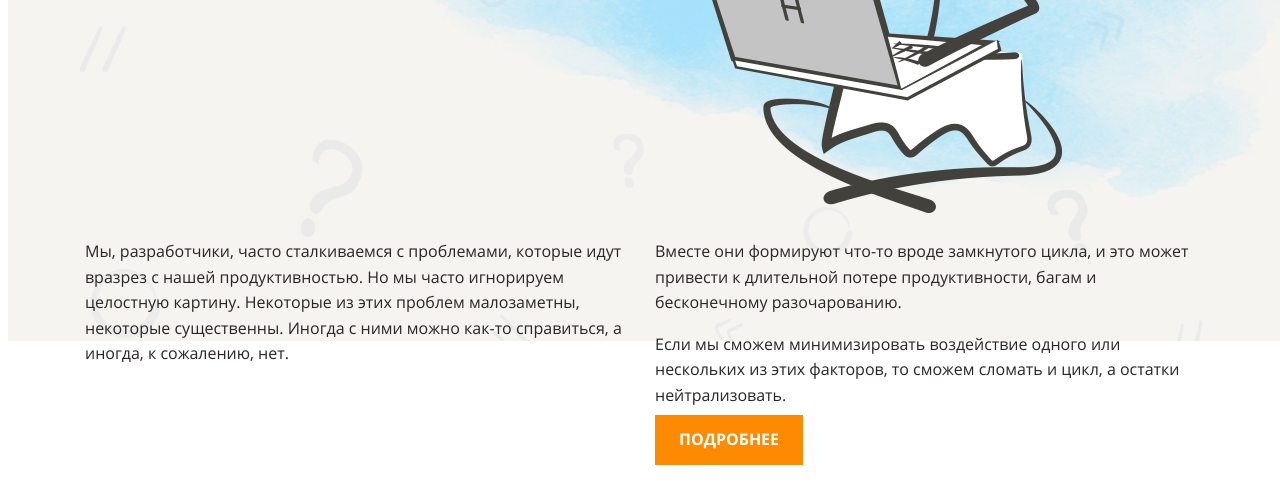
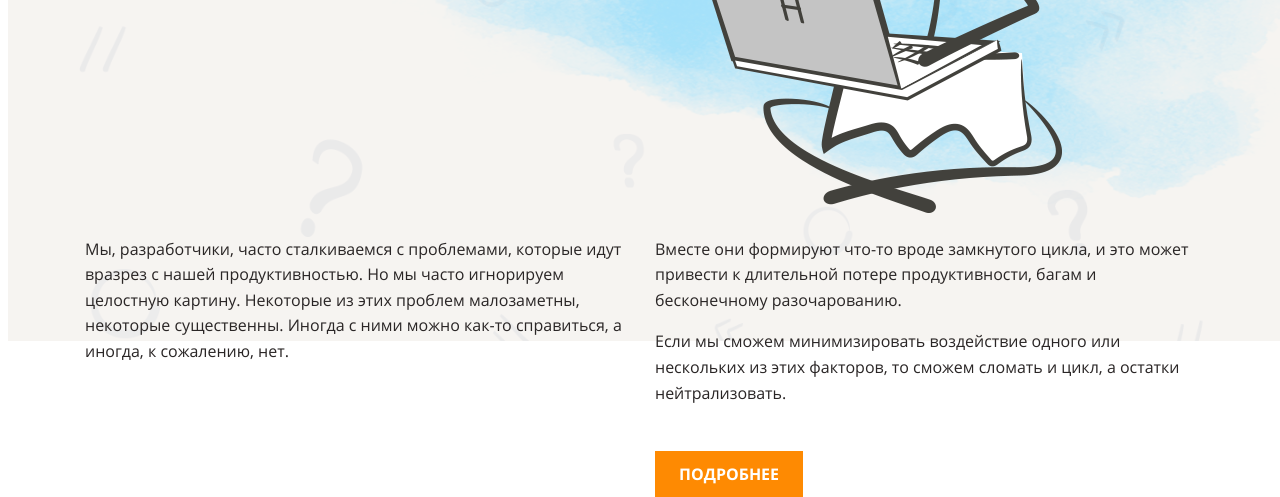
Before and after one commit to Melderey/layout-designer-project-lvl1, a website: page src/index.html in a window 1280 px wide. Shown: the part 459-956 px from the top of the page. Before the commit the page ends 924 px from the top, so only its background shows below. Drawn offline with Linux system fonts and the light colour scheme; files whose address does not match are found by name.

Commit message:
Refactor: change nesting HTML tags

```diff
--- a/src/index.html
+++ b/src/index.html
@@ -18,40 +18,40 @@
               alt="Изображение задумчивого человечка работающего за компьютером"
             />
           </div>
-          <div class="header-h1">
-            <h1>
+          <div class="header-text">
+            <h1 class="header-h1">
               Когнитивные <br />искажения <br />
               <span class="header-h1-span">в програмировании</span>
             </h1>
-          </div>
             <div class="text-columns">
               <div class="first-column">
                 <p>
-                Мы, разработчики, часто сталкиваемся с проблемами, которые идут
-                вразрез с нашей продуктивностью. Но мы часто игнорируем
+                  Мы, разработчики, часто сталкиваемся с проблемами, которые
+                  идут вразрез с нашей продуктивностью. Но мы часто игнорируем
                   целостную картину. Некоторые из этих проблем малозаметны,
-                некоторые существенны. Иногда с ними можно как-то справиться, а
-                иногда, к сожалению, нет.
+                  некоторые существенны. Иногда с ними можно как-то справиться,
+                  а иногда, к сожалению, нет.
                 </p>
               </div>
               <div class="second-column">
                 <p>
-                Вместе они формируют что-то вроде замкнутого цикла, и это может
-                привести к длительной потере продуктивности, багам и
+                  Вместе они формируют что-то вроде замкнутого цикла, и это
+                  может привести к длительной потере продуктивности, багам и
                   бесконечному разочарованию.
                 </p>
                 <p>
-                Если мы сможем минимизировать воздействие одного или нескольких
-                из этих факторов, то сможем сломать и цикл, а остатки
-                нейтрализовать.
+                  Если мы сможем минимизировать воздействие одного или
+                  нескольких из этих факторов, то сможем сломать и цикл, а
+                  остатки нейтрализовать.
                 </p>
                 <div>
+                  <!-- нужно будет поправить на нормальную ссылку -->
                   <a
                     href="#5 когнитивных искажений о существовании которых стоит помнить"
                     class="botton-header"
                     >ПОДРОБНЕЕ</a
                   >
-                <!-- нужно будет поправить на нормальную ссылку -->
+                </div>
               </div>
             </div>
           </div>
--- a/src/styles/style.css
+++ b/src/styles/style.css
@@ -82,10 +82,12 @@ h3 {
   /* overflow: hidden; не понимаю куда нужно добавить это свойство, потмоу что если его добавить в контейнер, он режет картинку, а по макету так делать не надо */
 }
 
-.header-h1 {
+.header-text {
   position: absolute;
   top: 55px;
+}
 
+.header-h1 {
   color: #fe8a02;
 
   text-align: left;
@@ -96,7 +98,7 @@ h3 {
 }
 
 .main-img {
-  position: relative;
+  position: absolute;
   top: 55px;
   right: -270px;
 
@@ -106,8 +108,8 @@ h3 {
 }
 
 .text-columns {
-  position: absolute;
-  top: 598px;
+  position: relative;
+  top: 185px;
 
   text-align: left;
   column-count: 2;
@@ -123,8 +125,8 @@ h3 {
 }
 
 .botton-header {
-  position: absolute;
-  bottom: -40px;
+  position: relative;
+  top: 40px;
 
   padding: 12px 24px;
 
```
Lines whose indentation alone changed are shown as unchanged.
